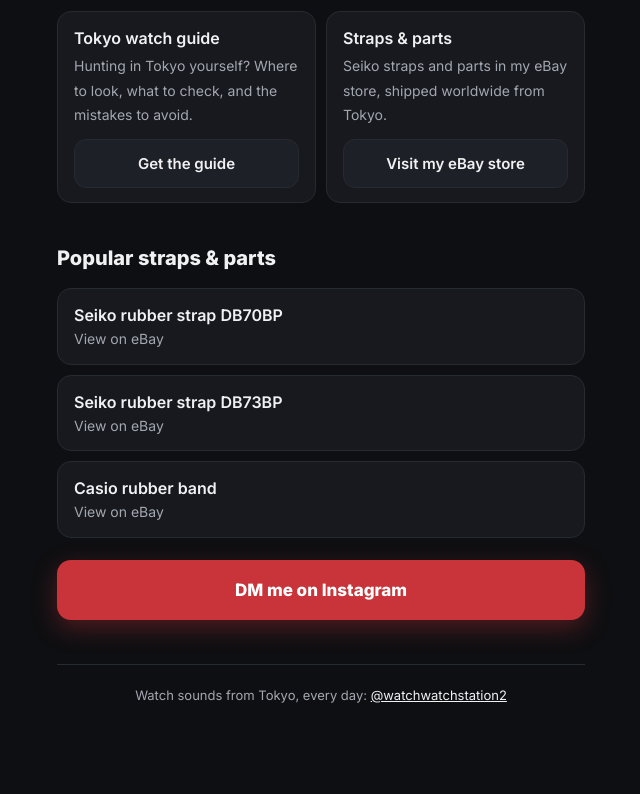
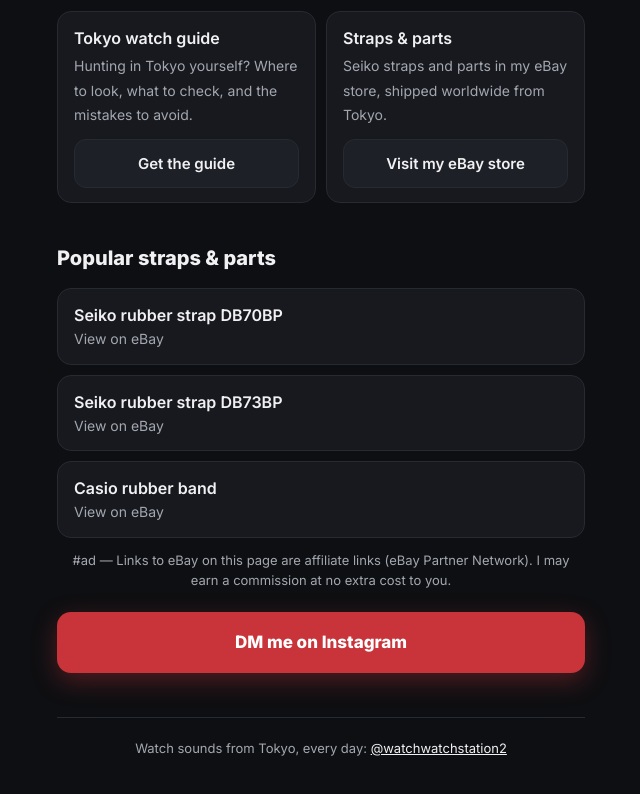
Before and after one commit to dartmass/tokyo-watch-hunt, a plain HTML site: page index.html in a window 1280 px wide. Shown: the part 1782-2576 px from the top of the page, without its empty margins (319-959 px from the left). Before the commit the page ends 2543 px from the top, so only its background shows below. Drawn offline with Linux system fonts and the light colour scheme.

Commit message:
Add affiliate disclosure under eBay links
Co-Authored-By: Claude Opus 5.5 <noreply@anthropic.com>

```diff
--- a/index.html
+++ b/index.html
@@ -98,6 +98,7 @@
     <li><a href="https://ebay.us/Y1SVi3">Seiko rubber strap DB73BP<span>View on eBay</span></a></li>
     <li><a href="https://ebay.us/DWOFwk">Casio rubber band<span>View on eBay</span></a></li>
   </ul>
+  <p class="note" style="margin-top:12px">#ad — Links to eBay on this page are affiliate links (eBay Partner Network). I may earn a commission at no extra cost to you.</p>
 
   <a class="cta" href="https://ig.me/m/watchwatchstation2">DM me on Instagram</a>
 
```
